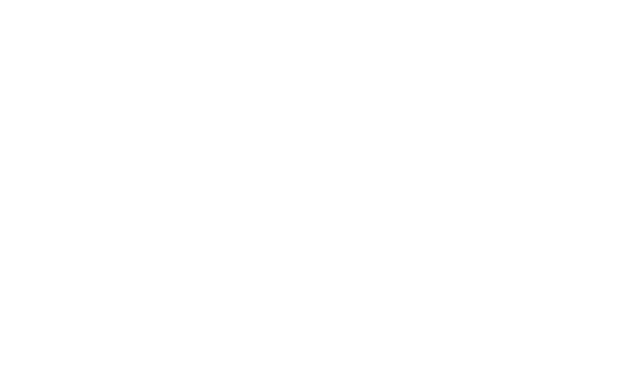
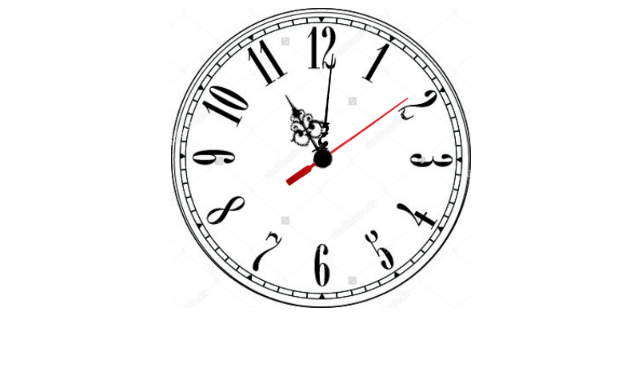
Before and after one commit to yunsukseo/andrewstyle, a plain HTML site: page index.html in a window 1280 px wide. Shown: the whole page, without its empty margins (319-959 px from the left). Drawn offline with Linux system fonts and the light colour scheme.

Commit message:
Update index.html

```diff
--- a/index.html
+++ b/index.html
@@ -8,7 +8,7 @@
   margin: auto;
   width: 300px;
   height: 300px;
-  background-image: url(analog 1.jpg);
+  background-image: url("analog 1.jpg");
   background-size: cover;
   position: relative;
 }
@@ -18,7 +18,7 @@
   top: 0;
   width: 100%;
   height: 100%;
-  background-image: url(analog 2.png);
+  background-image: url("analog 2.png");
   background-size: cover;
 }
 #min {
@@ -27,7 +27,7 @@
   top: 0;
   width: 100%;
   height: 100%;
-  background-image: url(analog 3.png);
+  background-image: url("analog 3.png");
   background-size: cover;
 }
 #hour {
@@ -36,7 +36,7 @@
   top: 0;
   width: 100%;
   height: 100%;
-  background-image: url(analog 4.png);
+  background-image: url("analog 4.png");
   background-size: cover;
 }
 </style>
```
